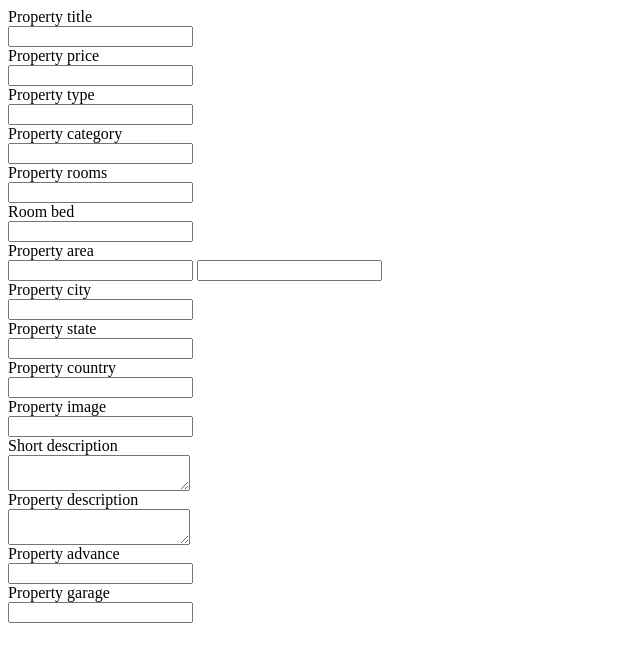
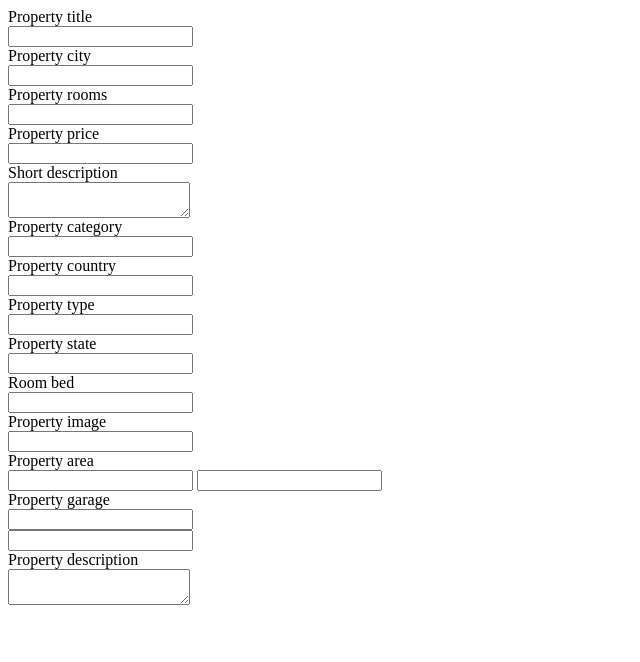
Before and after one commit to hanishsingla/propertyMaster, a Symfony app: template templates/form/user_property_form.html.twig in a window 1280 px wide. Shown: the top 662 px of the page, without its empty margins (0-640 px from the left). Run offline with Twig, Linux system fonts and the light colour scheme; the template is opened without the code that fills it, so the values that code supplies are empty; form fields are guessed from the names that the template uses; some libraries are stand-ins or nearby versions.

Commit message:
User Property Controller
form Update and list update and edit

```diff
--- a/src/Controller/UserPropertyController.php
+++ b/src/Controller/UserPropertyController.php
@@ -57,7 +57,7 @@ class UserPropertyController extends AbstractController
 
             $em->flush();
 
-            return $this->redirectToRoute('createProperty');
+            return $this->redirectToRoute('userProperty');
         }
         return $this->render('userProperty/create_user_property.html.twig', [
             'form' => $form->createView(),
@@ -70,7 +70,7 @@ class UserPropertyController extends AbstractController
 
         $ownerId = $request->getSession()->get('ownerId');
         $userPropertyEditData = $propertyRepository->findOneBy(['id'=> $id,'ownerId'=> $ownerId]);
-
+        $isGarage = $userPropertyEditData->isPropertyIsGarage();
         $form = $this->createForm(PropertyType::class, $userPropertyEditData);
         $form->handleRequest($request);
 
@@ -96,6 +96,7 @@ class UserPropertyController extends AbstractController
 
         return $this->render('userProperty/edit_user_property.html.twig',[
             'form' => $form->createView(),
+            'isGarage' => $isGarage,
         ]);
     }
     #[IsGranted('ROLE_USER')]
--- a/templates/form/user_property_form.html.twig
+++ b/templates/form/user_property_form.html.twig
@@ -1,126 +1,200 @@
+    {% set checked = isGarage is not  defined or isGarage != true  ? 'd-none' %}
+<div class="row">
+    <div class="col-md-6">
         <div class="form-group row my-2">
-    <div class="col-lg-3 col-xxl-2 my-2">
+            <div class="col-lg-3 col-xxl-4 my-2">
                 {{ form_label(form.propertyTitle) }}
             </div>
-    <div class="col-lg-9 col-xxl-4 my-2">
+            <div class="col-lg-9 col-xxl-8 my-2">
+                <div class="input-group">
                     {{ form_widget(form.propertyTitle) }}
+                    <span class="input-group-text">
+                        <i class="fa-solid fa-t"></i>
+                    </span>
+                </div>
                 {{ form_errors(form.propertyTitle) }}
             </div>
-
-    <div class="col-lg-3 col-xxl-2 my-2">
+        </div>
+        <div class="form-group row my-2">
+            <div class="col-lg-3 col-xxl-4 my-2">
+                {{ form_label(form.propertyCity) }}
+            </div>
+            <div class="col-lg-9 col-xxl-8 my-2">
+                <div class="input-group">
+                    {{ form_widget(form.propertyCity) }}
+                    <span class="input-group-text">
+                        <i class="fas fa-city"></i>
+                    </span>
+                </div>
+                {{ form_errors(form.propertyCity) }}
+            </div>
+        </div>
+        <div class="form-group row my-2">
+            <div class="col-lg-3 col-xxl-4 my-2">
+                {{ form_label(form.propertyRooms) }}
+            </div>
+            <div class="col-lg-9 col-xxl-8 my-2">
+                <div class="input-group">
+                    {{ form_widget(form.propertyRooms) }}
+                    <span class="input-group-text">
+                <i class="fa-sharp fa-solid fa-restroom"></i>
+            </span>
+                </div>
+                {{ form_errors(form.propertyRooms) }}
+            </div>
+        </div>
+        <div class="form-group row my-2">
+            <div class="col-lg-3 col-xxl-4 my-2">
                 {{ form_label(form.propertyPrice) }}
             </div>
-    <div class="col-lg-9 col-xxl-4 my-2">
+            <div class="col-lg-9 col-xxl-8 my-2">
+                <div class="input-group">
                     {{ form_widget(form.propertyPrice) }}
+                    <span class="input-group-text">
+                        <i class="fa-solid fa-indian-rupee-sign"></i>
+                    </span>
+                </div>
                 {{ form_errors(form.propertyPrice) }}
             </div>
+        </div>
+        <div class="form-group row my-2">
+            <div class="col-lg-3 col-xxl-4 my-2">
+                {{ form_label(form.shortDescription) }}
+            </div>
+            <div class="col-lg-9 col-xxl-8 my-2">
+                <div class="input-group">
+                    {{ form_widget(form.shortDescription) }}
+                    <span class="input-group-text">
+                     <i class="fa-solid fa-file-lines"></i>
+                    </span>
+                </div>
+                {{ form_errors(form.shortDescription) }}
+            </div>
+        </div>
+        <div class="form-group row my-2">
+            <div class="col-lg-3 col-xxl-4 my-2">
+                {{ form_label(form.propertyCategory) }}
+            </div>
+            <div class="col-lg-9 col-xxl-8 my-2">
+                <div class="input-group">
+                    {{ form_widget(form.propertyCategory) }}
+                    <span class="input-group-text">
+                        <i class="fa-solid fa-hand-holding-dollar"></i>
+                    </span>
+                </div>
+                {{ form_errors(form.propertyCategory) }}
+            </div>
+        </div>
+        <div class="form-group row my-2">
+            <div class="col-lg-3 col-xxl-4 my-2">
+                {{ form_label(form.propertyCountry) }}
 
-    <div class="col-lg-3 col-xxl-2 my-2">
+            </div>
+            <div class="col-lg-9 col-xxl-8 my-2">
+                <div class="input-group">
+                    {{ form_widget(form.propertyCountry) }}
+                    <span class="input-group-text">
+                        <i class="fas fa-globe"></i>
+                    </span>
+                </div>
+                {{ form_errors(form.propertyCountry) }}
+            </div>
+        </div>
+    </div>
+    <div class="col-md-6">
+        <div class="form-group row align-items-center my-2">
+            <div class="col-lg-3 col-xxl-4 my-2">
                 {{ form_label(form.propertyType) }}
             </div>
-    <div class="col-lg-9 col-xxl-4 my-2">
+            <div class="col-lg-9 col-xxl-8 my-2">
+                <div class="input-group">
                     {{ form_widget(form.propertyType) }}
+                    <span class="input-group-text">
+                        <i class="fas fa-building"></i>
+                    </span>
+                </div>
                 {{ form_errors(form.propertyType) }}
             </div>
-
-    <div class="col-lg-3 col-xxl-2 my-2">
-        {{ form_label(form.propertyCategory) }}
         </div>
-    <div class="col-lg-9 col-xxl-4 my-2">
-        {{ form_widget(form.propertyCategory) }}
-        {{ form_errors(form.propertyCategory) }}
+        <div class="form-group row my-2">
+            <div class="col-lg-3 col-xxl-4 my-2">
+                {{ form_label(form.propertyState) }}
             </div>
-
-    <div class="col-lg-3 col-xxl-2 my-2">
-        {{ form_label(form.propertyRooms) }}
+            <div class="col-lg-9 col-xxl-8 my-2">
+                <div class="input-group">
+                    {{ form_widget(form.propertyState) }}
+                    <span class="input-group-text">
+                        <i class="fas fa-map-marked-alt"></i>
+                    </span>
                 </div>
-    <div class="col-lg-9 col-xxl-4 my-2">
-        {{ form_widget(form.propertyRooms) }}
-        {{ form_errors(form.propertyRooms) }}
+                {{ form_errors(form.propertyState) }}
             </div>
-    <div class="col-lg-3 col-xxl-2 my-2">
+        </div>
+        <div class="form-group row my-2">
+            <div class="col-lg-3 col-xxl-4 my-2">
                 {{ form_label(form.roomBed) }}
             </div>
-    <div class="col-lg-9 col-xxl-4 my-2">
+            <div class="col-lg-9 col-xxl-8 my-2">
+                <div class="input-group">
                     {{ form_widget(form.roomBed) }}
+                    <span class="input-group-text">
+                <i class="fas fa-bed"></i>
+            </span>
+                </div>
                 {{ form_errors(form.roomBed) }}
             </div>
-
-    <div class="col-lg-3 col-xxl-2 my-2">
+        </div>
+        <div class="form-group row my-2">
+            <div class="col-lg-3 col-xxl-4 my-2">
+                {{ form_label(form.propertyImage) }}
+            </div>
+            <div class="col-lg-9 col-xxl-8 my-2">
+                <div class="input-group">
+                    {{ form_widget(form.propertyImage) }}
+                    <span class="input-group-text">
+                        <i class="fa-regular fa-images"></i>
+                    </span>
+                </div>
+                {{ form_errors(form.propertyImage) }}
+            </div>
+        </div>
+        <div class="form-group row my-2">
+            <div class="col-lg-3 col-xxl-4 my-2">
                 {{ form_label(form.propertyArea) }}
             </div>
-    <div class="col-lg-9 col-xxl-4 my-2">
+            <div class="col-lg-9 col-xxl-8 my-2">
                 <div class="input-group">
                     {{ form_widget(form.propertyArea) }}
                         {{ form_widget(form.squareType) }}
                 </div>
                 {{ form_errors(form.propertyArea) }}
             </div>
-
-    <div class="col-lg-3 col-xxl-2 my-2">
-        {{ form_label(form.propertyCity) }}
         </div>
-    <div class="col-lg-9 col-xxl-4 my-2">
-        {{ form_widget(form.propertyCity) }}
-        {{ form_errors(form.propertyCity) }}
+        <div class="form-group row my-2">
+            <div class="col-lg-3 col-xxl-4 my-2">
+                {{ form_label(form.propertyGarage) }}
             </div>
-
-    <div class="col-lg-3 col-xxl-2 my-2">
-        {{ form_label(form.propertyState) }}
+            <div class="col-lg-9 col-xxl-8 my-2">
+                <div class="form-check form-switch d-flex align-items-center">
+                    {{ form_widget(form.propertyIsGarage) }}
+                    <div class="property-garage input-group ms-1 {{ checked }}">
+                        {{ form_widget(form.propertyGarage) }}
+                        <span class="input-group-text">
+                        <i class="fas fa-warehouse"></i>
+                    </span>
                     </div>
-    <div class="col-lg-9 col-xxl-4 my-2">
-        {{ form_widget(form.propertyState) }}
-        {{ form_errors(form.propertyState) }}
+                    {{ form_errors(form.propertyGarage) }}
                 </div>
-
-    <div class="col-lg-3 col-xxl-2 my-2">
-        {{ form_label(form.propertyCountry) }}
             </div>
-    <div class="col-lg-9 col-xxl-4 my-2">
-        {{ form_widget(form.propertyCountry) }}
-        {{ form_errors(form.propertyCountry) }}
         </div>
-
-    <div class="col-lg-3 col-xxl-2 my-2">
-        {{ form_label(form.propertyImage) }}
-    </div>
-    <div class="col-lg-9 col-xxl-4 my-2">
-        {{ form_widget(form.propertyImage) }}
-        {{ form_errors(form.propertyImage) }}
-    </div>
-
-    <div class="col-lg-3 col-xxl-2 my-2">
-        {{ form_label(form.shortDescription) }}
-    </div>
-    <div class="col-lg-9 col-xxl-4 my-2">
-        {{ form_widget(form.shortDescription) }}
-        {{ form_errors(form.shortDescription) }}
-    </div>
-
-    <div class="col-lg-2 my-2">
+        <div class="form-group row my-2">
+            <div class="col-lg-3 col-xxl-4 my-2">
                 {{ form_label(form.propertyDescription) }}
             </div>
-    <div class="col-lg-10 my-2">
+            <div class="col-lg-9 col-xxl-8 my-2">
                 {{ form_widget(form.propertyDescription) }}
                 {{ form_errors(form.propertyDescription) }}
             </div>
-
-    <div class="col-lg-3 col-xxl-2 my-2">
-        {{ form_label(form.propertyAdvance) }}
-    </div>
-
-    <div class="col-lg-9 col-xxl-4 my-2">
-        <div class="form-check form-switch">
-            {{ form_widget(form.propertyAdvance) }}
-        </div>
-        {{ form_errors(form.propertyAdvance) }}
-    </div>
-
-    <div class="col-lg-3 col-xxl-2 my-2 property-garage d-none">
-        {{ form_label(form.propertyGarage) }}
-    </div>
-    <div class="col-lg-9 col-xxl-4 my-2 property-garage d-none">
-        {{ form_widget(form.propertyGarage) }}
-        {{ form_errors(form.propertyGarage) }}
         </div>
     </div>
+</div>
--- a/templates/userProperty/edit_user_property.html.twig
+++ b/templates/userProperty/edit_user_property.html.twig
@@ -2,7 +2,7 @@
 
 {% block pageContent %}
     <div class="row">
-        <div class="col-md-6 offset-3">
+        <div class="col-md-8 offset-md-2">
             <div class="card">
                 <div class="card-body">
                     <div class="clearfix page-header"></div>
```
Also changed, not shown: templates/userProperty/user_property.html.twig (+17 -13 lines). Lines whose indentation alone changed are shown as unchanged.
